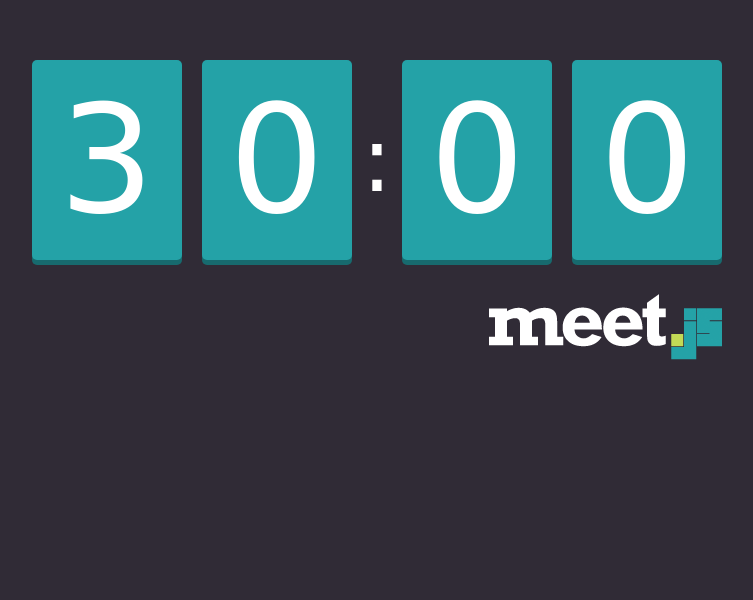
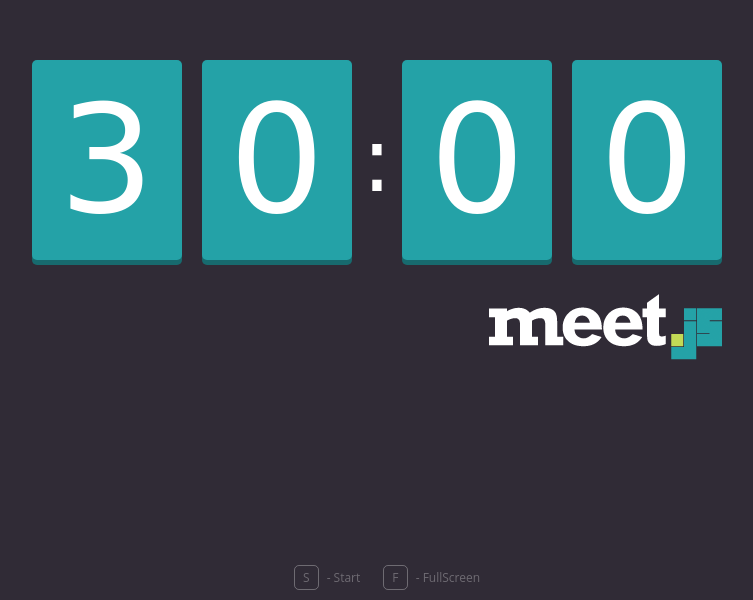
Before and after one commit to chemikpil/meetjs-counter, a plain HTML site: page index.html in a window 1280 px wide. Shown: the part 200-800 px from the top of the page, without its empty margins (263-1016 px from the left). Drawn offline with Linux system fonts and the light colour scheme.

Commit message:
Add help

```diff
--- a/index.html
+++ b/index.html
@@ -14,6 +14,10 @@
 
 	</div>
 
+	<footer class="footer">
+	  <span class="help-key">S</span> - Start <span class="help-key">F</span> - FullScreen
+	</footer>
+
 	<script src="counter.js"></script>
 </body>
 </html>
--- a/styles.css
+++ b/styles.css
@@ -76,3 +76,23 @@ body{
   background-color: #ee4856;
   box-shadow: 0 5px 0 #c42331;
 }
+
+.footer {
+  position: fixed;
+  bottom: 10px;
+  width: 100%;
+
+  text-align: center;
+  color: rgba(255, 255, 255, .3);
+  font-family: 'Open Sans', sans-serif;
+  font-size: 12px;
+}
+
+.help-key {
+  display: inline-block;
+  padding: 3px 8px;
+  margin: 0 5px 0 20px;
+
+  border-radius: 5px;
+  border: 1px solid;
+}
```
